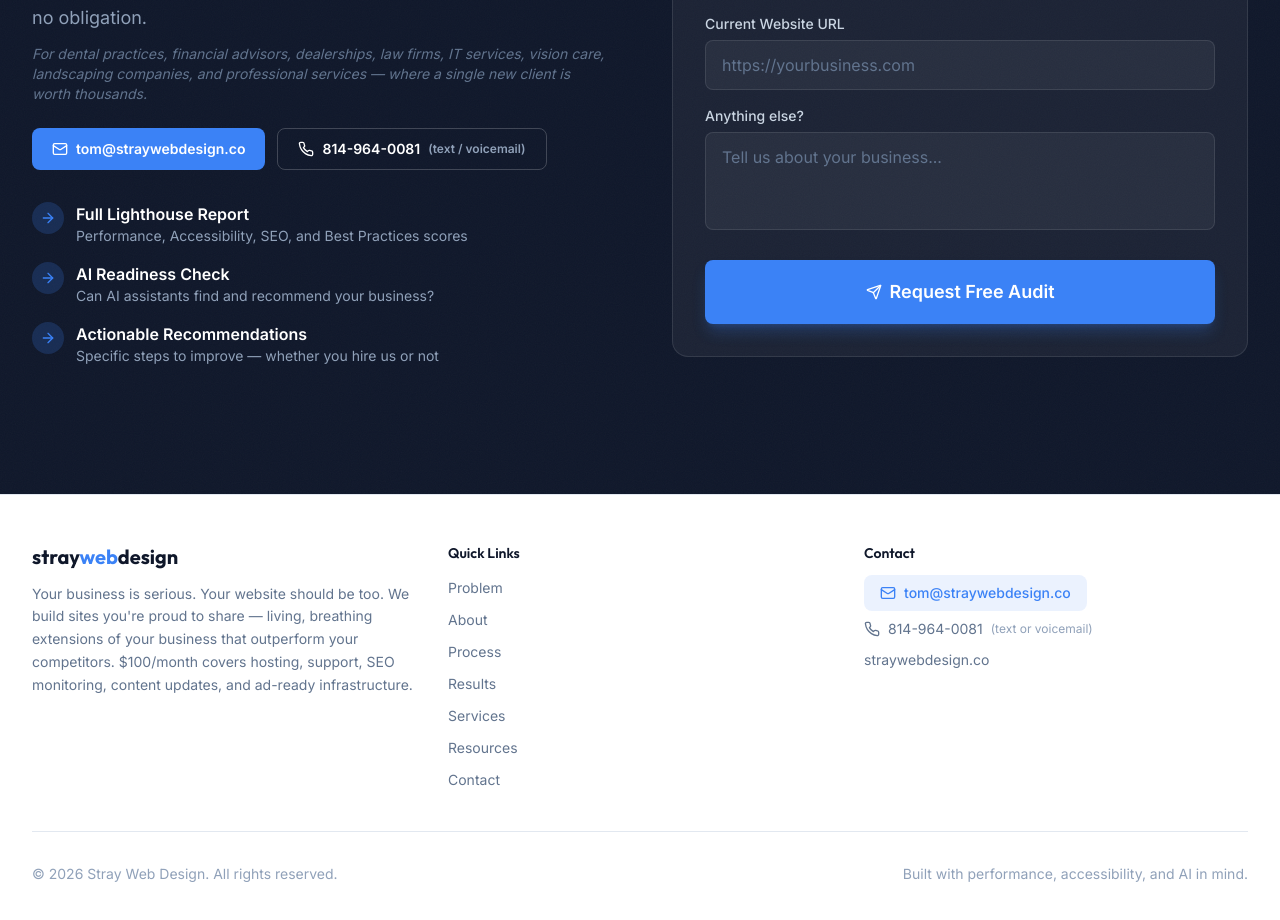
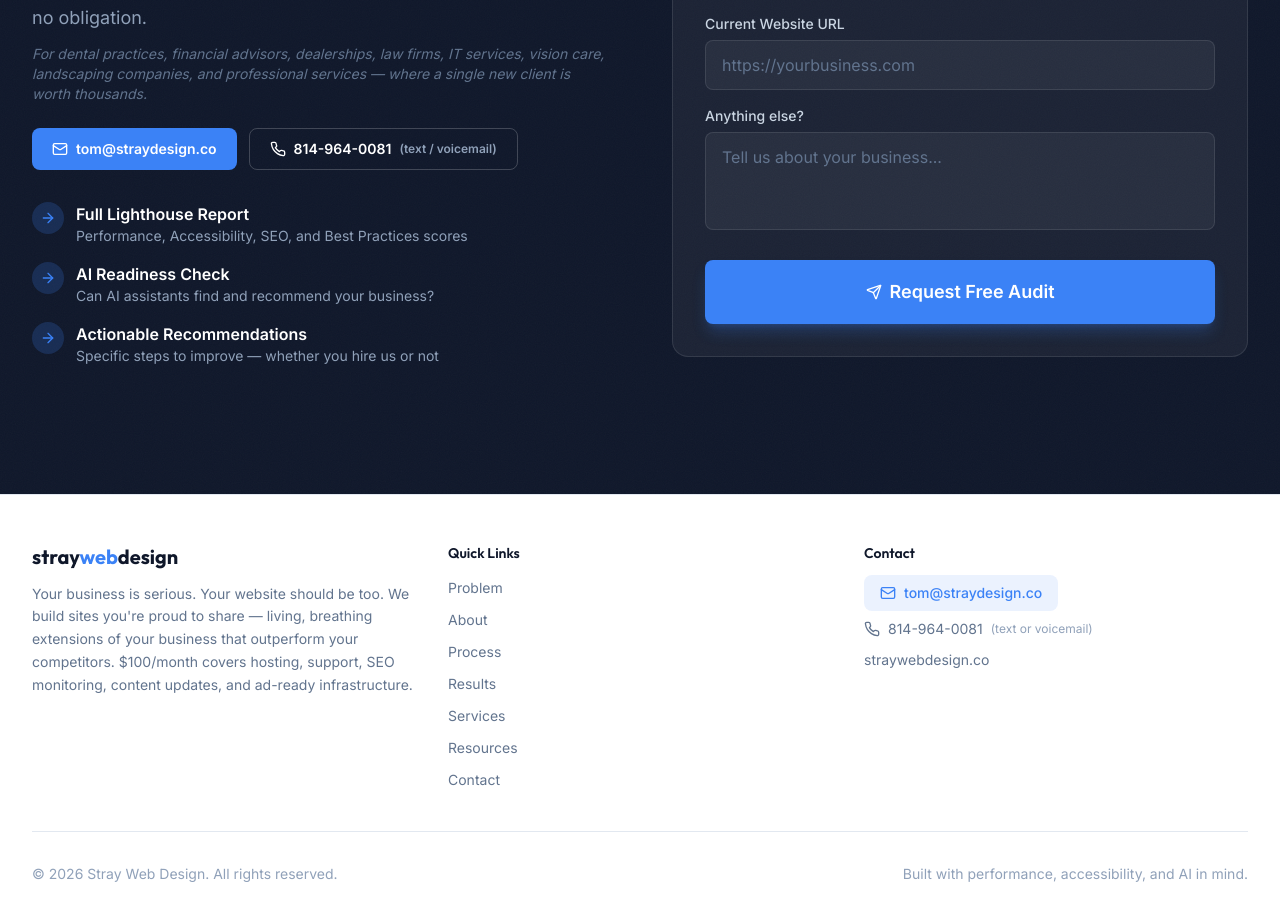
Before and after one commit to straydesign/straywebdesign, a Next.js app: page / in a window 1280 px wide. Shown: the part 10260-11180 px from the top of the page. Built offline with nearby package versions, Linux system fonts and the light colour scheme.

Commit message:
fix: update email to tom@straydesign.co

```diff
--- a/src/app/layout.tsx
+++ b/src/app/layout.tsx
@@ -87,7 +87,7 @@
               '@type': 'ProfessionalService',
               name: 'Stray Web Design',
               url: 'https://straywebdesign.co',
-              email: 'tom@straywebdesign.co',
+              email: 'tom@straydesign.co',
               telephone: '814-964-0081',
               description:
                 'Premium web design agency in Erie, PA building fast, accessible, AI-ready websites for local businesses.',
--- a/src/lib/constants.ts
+++ b/src/lib/constants.ts
@@ -13,7 +13,7 @@
 export const SITE = {
   name: 'Stray Web Design',
   url: 'https://straywebdesign.co',
-  email: 'tom@straywebdesign.co',
+  email: 'tom@straydesign.co',
   phone: '814-964-0081',
   tagline: 'Websites That Outperform Your Competitors',
   web3formsKey: 'c2441e47-8ca0-4f87-a2dc-928015553d51',
```
